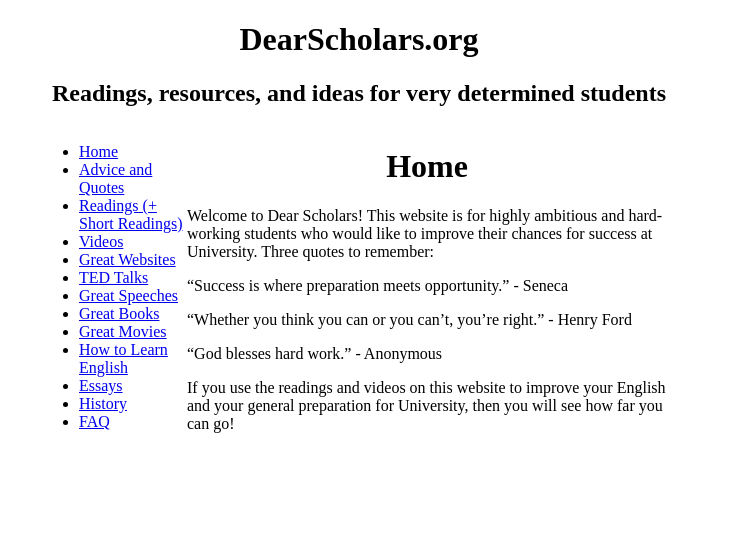
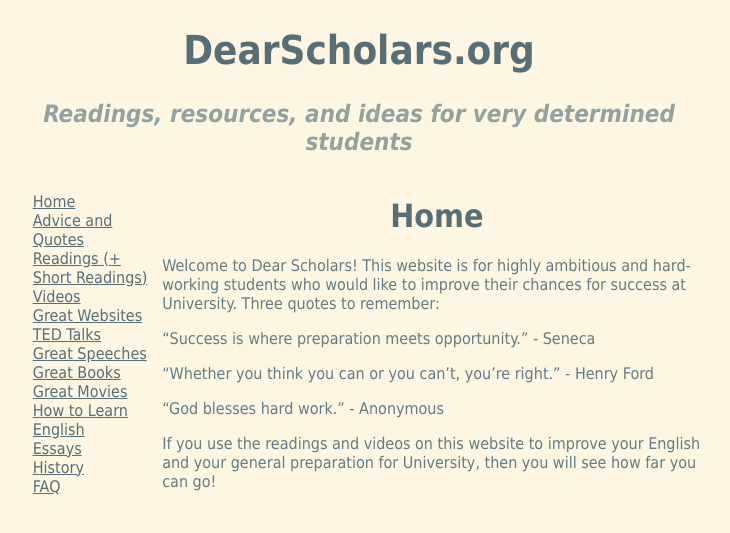
Before and after one commit to DearScholars/DearScholars.github.io, a Jekyll site: the page built from index.md, in a window 1280 px wide. Shown: the top 533 px of the page, without its empty margins (281-1011 px from the left). Built offline with Jekyll 4.4.1, drawn with Linux system fonts in a browser that asks for light colours.

Commit message:
updated look

```diff
--- a/_includes/head.html
+++ b/_includes/head.html
@@ -1,5 +1,6 @@
 <head>
   <meta charset="utf-8">
+  <meta name="viewport" content="width=device-width, initial-scale=1">
   <title> DearScholars </title>
   <link rel="stylesheet" type="text/css" href="css/main.css" media="all" />
 </head>
--- a/css/main.css
+++ /dev/null
@@ -1,35 +0,0 @@
-body {
-  margin: auto;
-  max-width: 80ch;
-}
-main {
-  max-width: 60ch;
-  display: inline-block;
-  vertical-align: text-top;
-}
-header {
-  text-align: center;
-}
-footer {
-  text-align: center;
-}
-nav {
-  width: 18ch;
-  display: inline-block;
-  vertical-align: text-top;
-}
-figure {
-text-align: center;
-}
-figure img {
-  max-width: 100%;
-  height: auto;
-}
-
-main h1, main h2 {
-  text-align: center;
-}
-
-iframe {
-  max-width: 100%;
-}
--- /dev/null
+++ b/css/main.scss
@@ -0,0 +1,88 @@
+---
+---
+
+$base03:    #002b36;
+$base02:    #073642;
+$base01:    #586e75;
+$base00:    #657b83;
+$base0:     #839496;
+$base1:     #93a1a1;
+$base2:     #eee8d5;
+$base3:     #fdf6e3;
+$yellow:    #b58900;
+$orange:    #cb4b16;
+$red:       #dc322f;
+$magenta:   #d33682;
+$violet:    #6c71c4;
+$blue:      #268bd2;
+$cyan:      #2aa198;
+$green:     #859900;
+@mixin rebase($rebase03,$rebase02,$rebase01,$rebase00,$rebase0,$rebase1,$rebase2,$rebase3)
+{
+    background-color:$rebase03;
+    color:$rebase0;
+    * { color:$rebase0; }
+    h1,h2,h3,h4,h5,h6 { color:$rebase1; border-color: $rebase0; }
+    a, a:active, a:visited { color: $rebase1; }
+}
+@mixin accentize($accent) {
+    a, a:active, a:visited, code.url { color: $accent; }
+    h1,h2,h3,h4,h5,h6 {color:$accent}
+}
+/* light is default mode, so pair with general html definition */
+html, .light { @include rebase($base3,$base2,$base1,$base0,$base00,$base01,$base02,$base03)}
+.dark  { @include rebase($base03,$base02,$base01,$base00,$base0,$base1,$base2,$base3)}
+html * {
+    color-profile: sRGB;
+    rendering-intent: auto;
+}
+
+
+body {
+  margin: auto;
+  max-width: 80ch;
+  font-family: Tahoma, Geneva, sans-serif;
+}
+main {
+  max-width: 60ch;
+  display: inline-block;
+  vertical-align: text-top;
+}
+header {
+  text-align: center;
+}
+header h1 {
+  font-size: 2.5em;
+  color: $base01;
+}
+header h2 {
+  font-style: italic;
+  color: $base1;
+}
+footer {
+  text-align: center;
+}
+nav {
+  width: 18ch;
+  display: inline-block;
+  vertical-align: text-top;
+}
+nav ul li {
+  list-style-type: none;
+  margin: 0;
+}
+figure {
+text-align: center;
+}
+figure img {
+  max-width: 100%;
+  height: auto;
+}
+
+main h1, main h2 {
+  text-align: center;
+}
+
+iframe {
+  max-width: 100%;
+}
```
